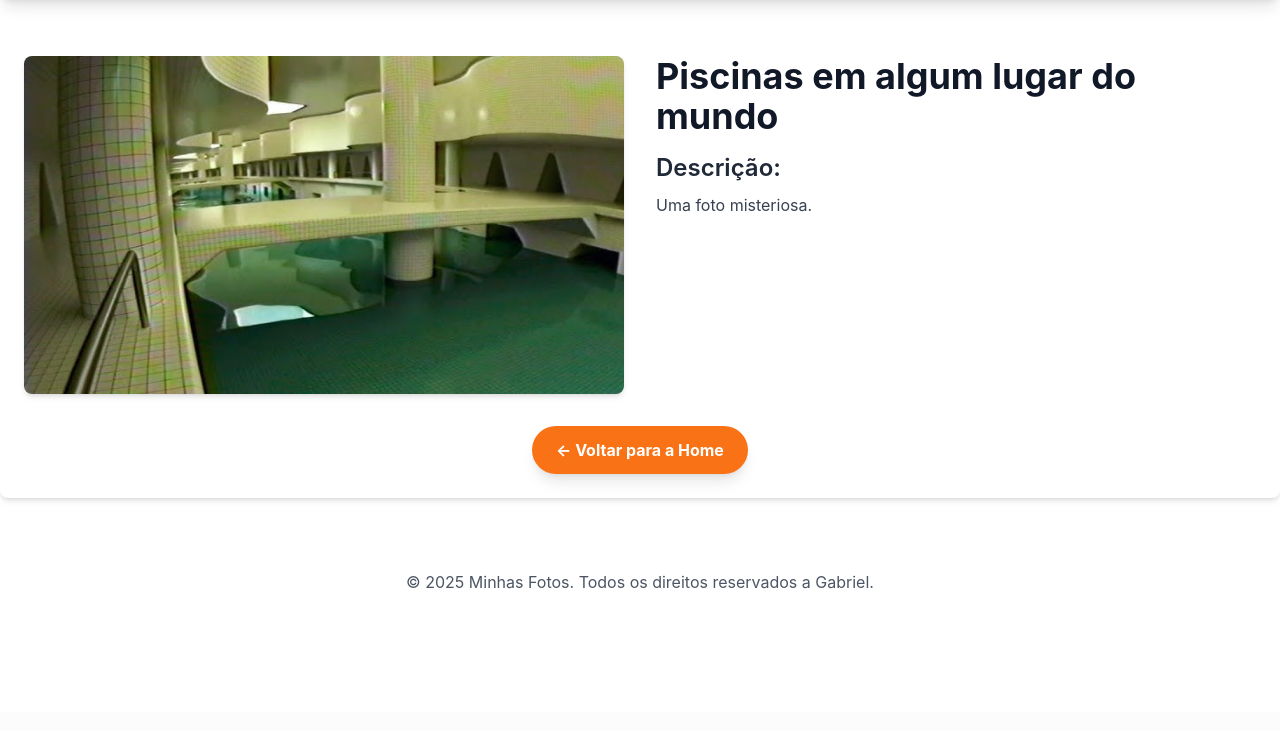
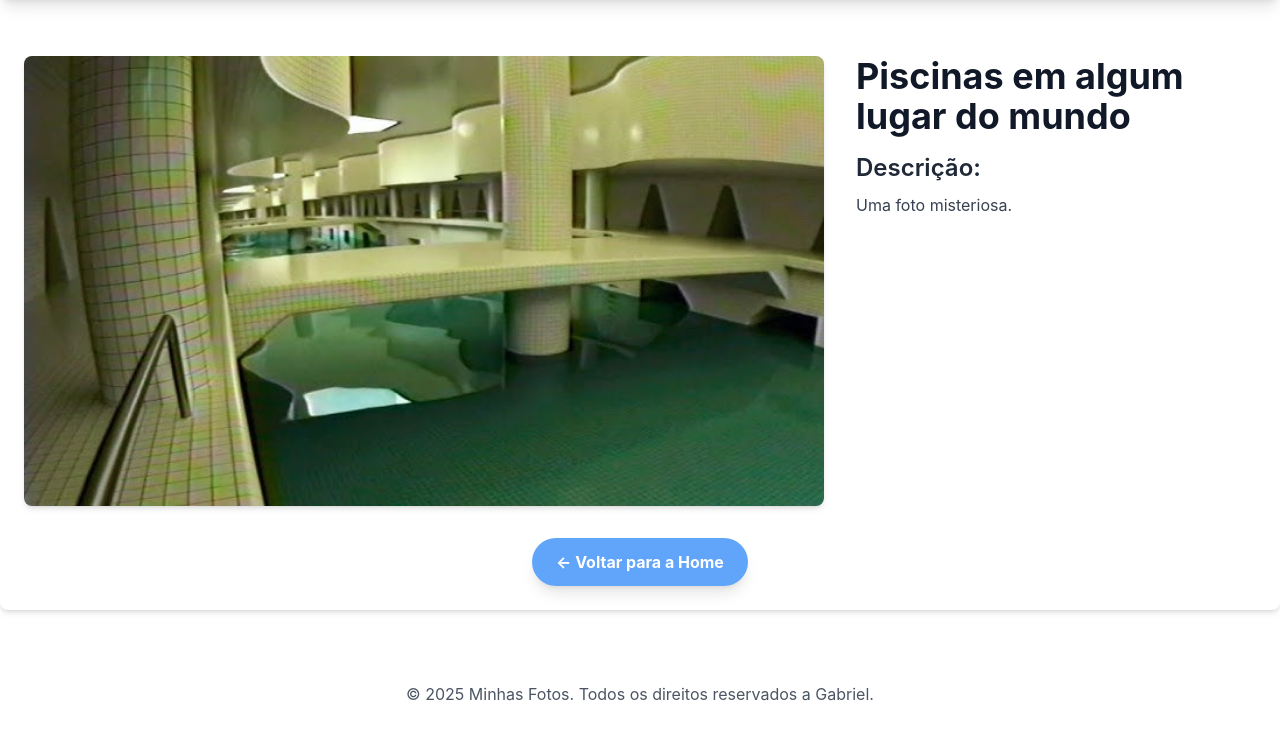
Before and after one commit to gabriel-wav/Projeto-3, a Django app: page /fotos/foto/12/ in a window 1280 px wide. Shown: the part 88-818 px from the top of the page. Before the commit the page ends 677 px from the top, so only its background shows below. Run offline with Django 5.2, Linux system fonts and the light colour scheme; data comes from the database, SQL or seed files in the repository; some libraries are stand-ins or nearby versions.

Commit message:
site funcional

```diff
--- a/fotos/templates/fotos/foto_detail.html
+++ b/fotos/templates/fotos/foto_detail.html
@@ -38,18 +38,15 @@
 
     <main class="container mx-auto p-6 mt-8 bg-white rounded-lg shadow-md">
         <div class="flex flex-col md:flex-row gap-8">
-            {# Imagem da Foto #}
+            {# Imagem da Foto - Ajustado para ser maior #}
             {% if foto.image %}
-
-            <div class="md:w-1/2">
-                <img src="{{ foto.image.url }}" alt="{{ foto.title }}" class="w-full h-auto rounded-lg shadow-md">
-
+            <div class="md:w-3/4 lg:w-2/3 mx-auto"> {# Ajustado para ocupar 3/4 em md e 2/3 em lg #}
+                <img src="{{ foto.image.url }}" alt="{{ foto.title }}" class="w-full h-auto rounded-lg shadow-md object-contain"> {# Adicionado object-contain para não cortar #}
             </div>
-
             {% endif %}
 
             {# Detalhes da Foto #}
-            <div class="md:w-1/2">
+            <div class="md:w-1/4 lg:w-1/3 mt-6 md:mt-0"> {# Ajustado para ocupar o restante do espaço #}
                 <h2 class="text-4xl font-bold text-gray-900 mb-4">{{ foto.title }}</h2>
                 <h3 class="text-2xl font-semibold text-gray-800 mb-2">Descrição:</h3>
                 <p class="text-gray-700 mb-6 leading-relaxed">{{ foto.description }}</p>
@@ -58,16 +55,13 @@
         </div>
         <div class="mt-8 text-center">
             <a href="{% url 'home' %}"
-                class="inline-block bg-orange-500 hover:bg-orange-600 text-white font-bold py-3 px-6 rounded-full transition duration-300 ease-in-out shadow-lg">
-
+                class="inline-block bg-blue-400 hover:bg-blue-600 text-white font-bold py-3 px-6 rounded-full transition duration-300 ease-in-out shadow-lg">
                 &larr; Voltar para a Home
             </a>
         </div>
     </main>
+    <footer class="mt-12 p-6 text-center text-gray-600">
+        <p>&copy; 2025 Minhas Fotos. Todos os direitos reservados a Gabriel.</p>
+    </footer>
 </body>
-
-<footer class="mt-12 p-6 text-center text-gray-600">
-    <p>&copy; 2025 Minhas Fotos. Todos os direitos reservados a Gabriel.</p>
-</footer>
-
 </html>
--- a/fotos/templates/fotos/home.html
+++ b/fotos/templates/fotos/home.html
@@ -44,7 +44,7 @@
             class="w-full max-w-lg flex bg-white rounded-full shadow-md overflow-hidden">
 
             <input type="text" placeholder="Pesquisar fotos..." name="q"
-                class="flex-grow p-3 text-gray-700 focus:outline-none focus:ring-2 focus:ring-orange-500 rounded-l-full pl-5">
+                class="flex-grow p-3 text-gray-700 focus:outline-none focus:ring-2 focus:ring-blue-500 rounded-l-full pl-5">
             <button type="submit" class="bg-blue-400 hover:bg-blue-600 text-white p-3 px-6
 rounded-r-full transition duration-300 ease-in-out flex items-center justify-center">
                 <i class="fas fa-search mr-2"></i> Pesquisar
@@ -71,7 +71,7 @@ rounded-r-full transition duration-300 ease-in-out flex items-center justify-cen
                     <h3 class="text-xl font-bold mb-2 text-gray-800">{{ foto.title }}</h3>
                     <p class="text-gray-600 mb-4">{{ foto.description|truncatewords:20 }}</p>
                     <a href="{% url 'foto_detail' id=foto.id %}"
-                        class="text-orange-600 hover:text-orange-800 font-semibold">Ver Foto &rarr;</a>
+                        class="text-blue-400 hover:text-blue-600 font-semibold">Ver Foto &rarr;</a>
                 </div>
                 {% endfor %}
             {% else %}
--- a/fotos/templates/fotos/pesquisar_fotos.html
+++ b/fotos/templates/fotos/pesquisar_fotos.html
@@ -50,13 +50,13 @@
                         <h3 class="text-xl font-bold mb-2 text-gray-800">{{ foto.title }}</h3>
                         <p class="text-gray-600 mb-4">{{ foto.description|truncatewords:20 }}</p>
                         <a href="{% url 'foto_detail' id=foto.id %}"
-                           class="text-orange-600 hover:text-orange-800 font-semibold">
+                           class="text-blue-400 hover:text-blue-600 font-semibold">
                             Ver Foto &rarr;
                         </a>
                     </div>
                 {% endfor %}
             {% else %}
-                <p class="text-center text-gray-600">Tente uma busca diferente ou <a href="{% url 'home' %}" class="text-orange-600 hover:text-orange-800 font-semibold">volte para a home</a>.</p>
+                <p class="text-center text-gray-600">Tente uma busca diferente ou <a href="{% url 'home' %}" class="text-blue-400 hover:text-blue-600 font-semibold">volte para a home</a>.</p>
             {% endif %}
         </div>
     </main>
```
